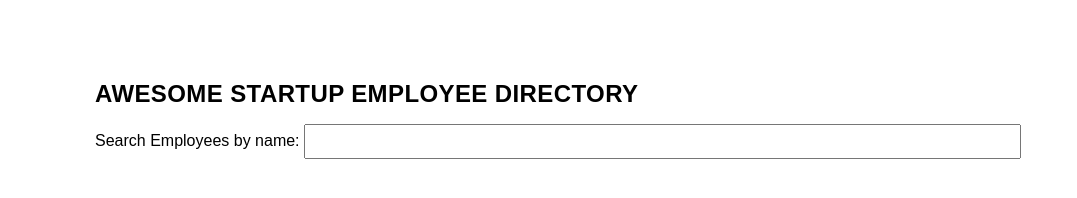
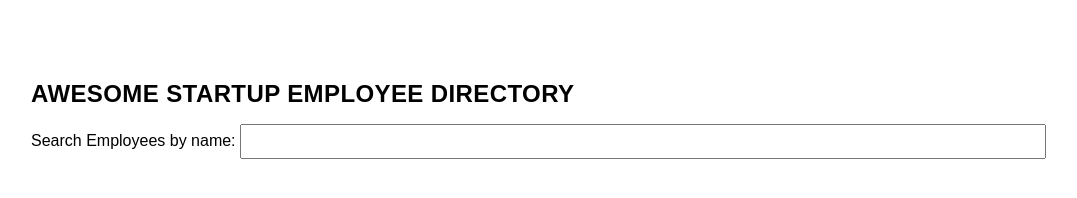
Before and after one commit to nkriedner/fewd-techdegree-project-8, a plain HTML site: page index.html in a window 1280 px wide. Shown: the whole page, without its empty margins (33-1110 px from the left). Drawn offline with Linux system fonts and the light colour scheme; no server answers.

```diff
--- a/css/styles.css
+++ b/css/styles.css
@@ -169,9 +169,6 @@ header input {
 }
 
 @media screen and (min-width: 1024px) {
-    body {
-        padding: 4rem 8rem;
-    }
     .card-container {
         grid-template-columns: 1fr 1fr 1fr;
     }
@@ -179,3 +176,8 @@ header input {
         min-width: 35%;
     }
 }
+@media screen and (min-width: 1200px) {
+    body {
+        padding: 4rem;
+    }
+}
```
